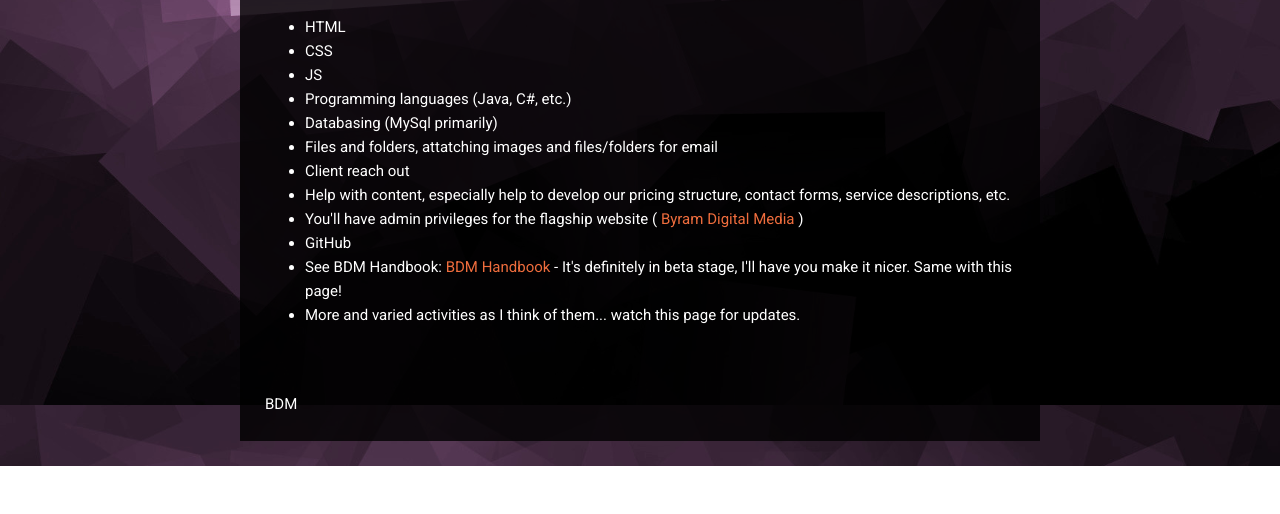
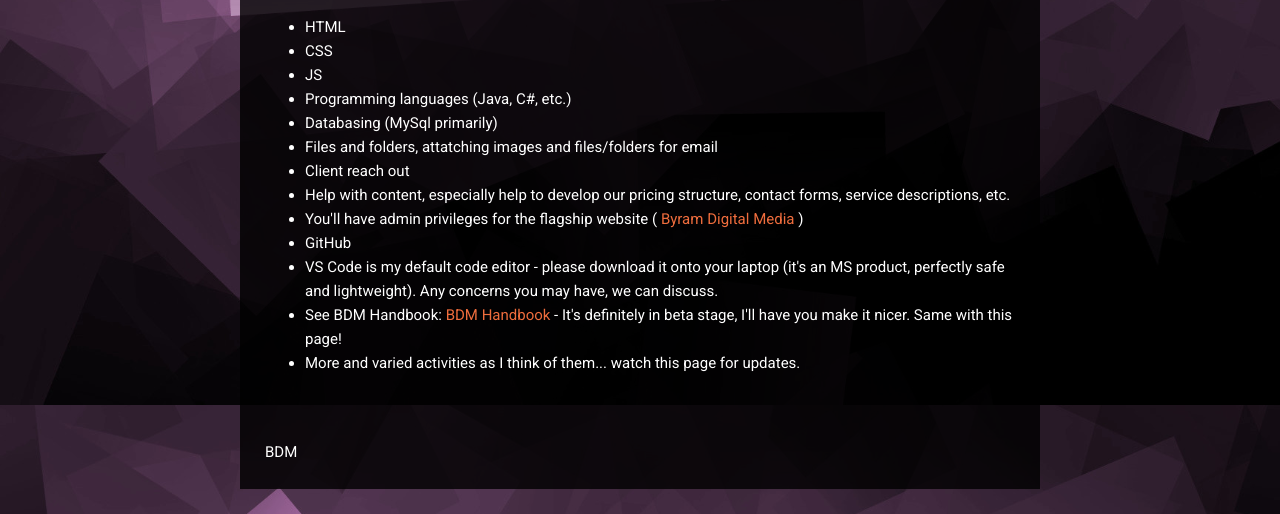
Before and after one commit to JackPope64/BDM_internship, a plain HTML site: page index.html in a window 1280 px wide. Shown: the part 395-909 px from the top of the page. Before the commit the page ends 861 px from the top, so only its background shows below. Drawn offline with nearby package versions, Linux system fonts and the light colour scheme.

Commit message:
Update index.html

```diff
--- a/index.html
+++ b/index.html
@@ -66,6 +66,8 @@
                 target="_blank">Byram
                 Digital Media</a> )</li>
             <li>GitHub</li>
+            <li>VS Code is my default code editor - please download it onto your laptop (it's an MS product, perfectly
+              safe and lightweight). Any concerns you may have, we can discuss. </li>
             <li>See BDM Handbook: <a href="https://jackpope64.github.io/BDM_handbook/" target="_blank">BDM Handbook</a>
               - It's definitely in beta stage, I'll have you make it nicer. Same with this page!</li>
             <li>More and varied activities as I think of them... watch this page for updates.</li>
```
